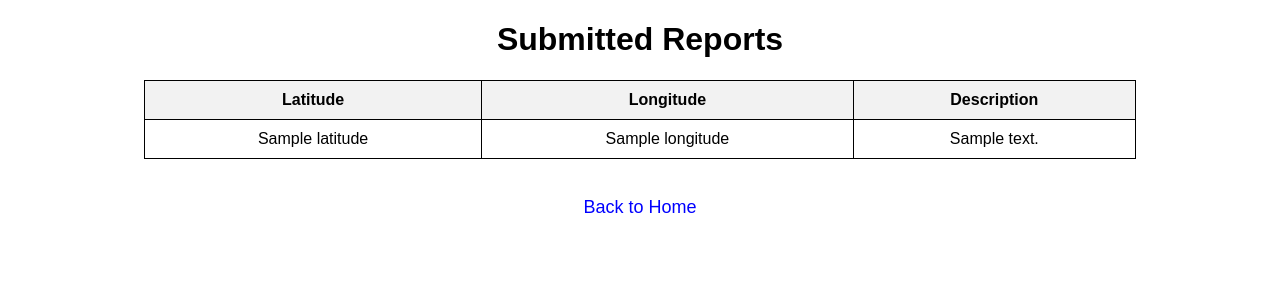
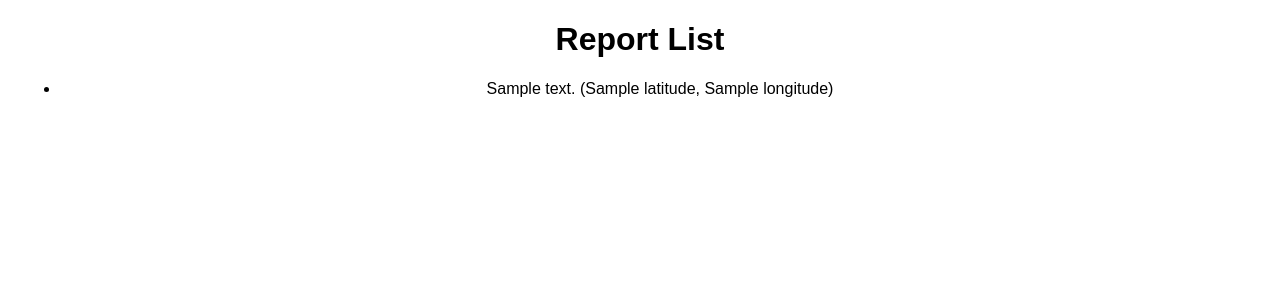
Before and after one commit to Masana807/streetview-app, a Flask app: template templates/reports.html in a window 1280 px wide. Shown: the top 300 px of the page. Run offline with Flask 3, Linux system fonts and the light colour scheme; the template is opened without the code that fills it: most values are stand-ins (such as "Sample title", 1, 10 or a date in 2020).

Commit message:
Fix missing template folder

```diff
--- a/templates/reports.html
+++ b/templates/reports.html
@@ -4,29 +4,14 @@
     <meta charset="UTF-8">
     <meta name="viewport" content="width=device-width, initial-scale=1.0">
     <title>Reports</title>
-    <link rel="stylesheet" href="/static/style.css">
+    <link rel="stylesheet" href="{{ url_for('static', filename='style.css') }}">
 </head>
 <body>
-    <h1>Submitted Reports</h1>
-    <table border="1">
-        <thead>
-            <tr>
-                <th>Latitude</th>
-                <th>Longitude</th>
-                <th>Description</th>
-            </tr>
-        </thead>
-        <tbody>
-            {% for report in reports %}
-            <tr>
-                <td>{{ report.latitude }}</td>
-                <td>{{ report.longitude }}</td>
-                <td>{{ report.description }}</td>
-            </tr>
-            {% endfor %}
-        </tbody>
-    </table>
-    <br>
-    <a href="/">Back to Home</a>
+    <h1>Report List</h1>
+    <ul>
+        {% for report in reports %}
+            <li>{{ report.description }} ({{ report.latitude }}, {{ report.longitude }})</li>
+        {% endfor %}
+    </ul>
 </body>
 </html>
```
Also changed, not shown: 2 other files.
